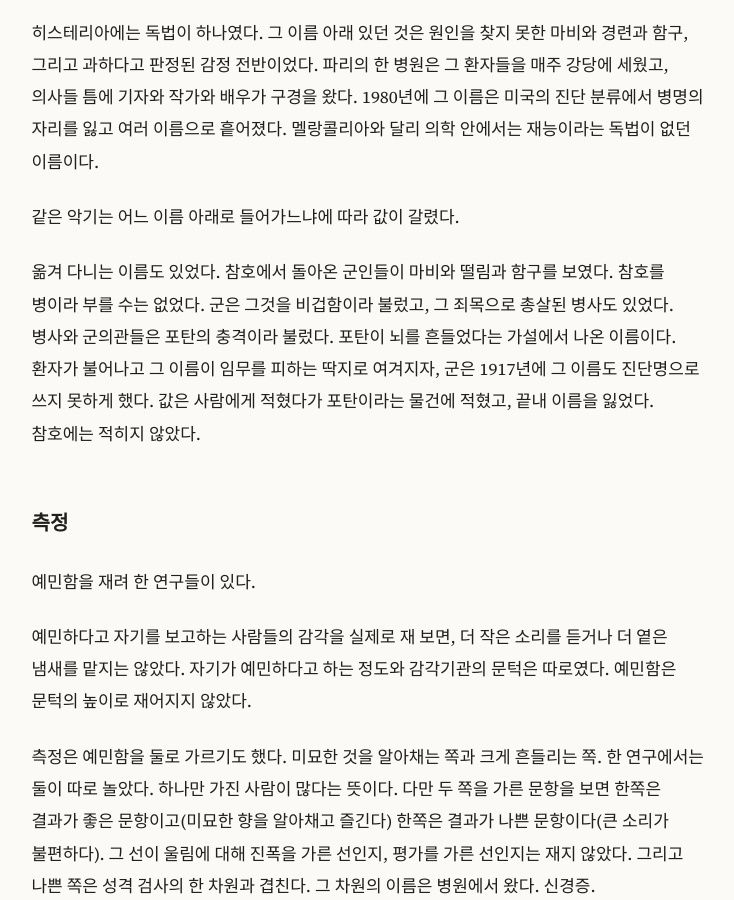
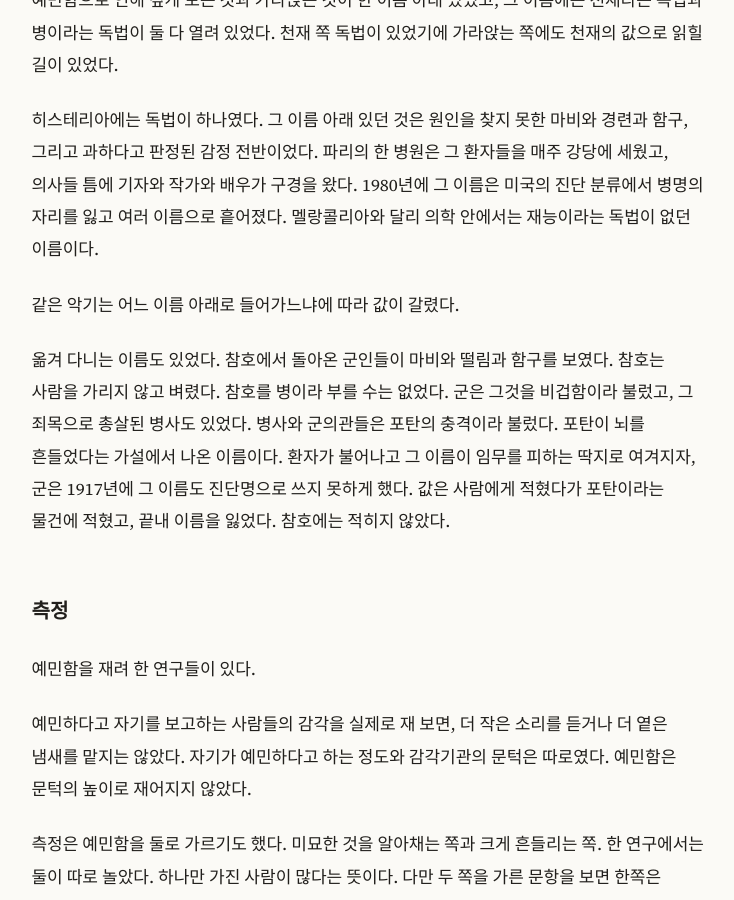
Before and after one commit to nonasking/essays, a Jekyll site: the page built from sensitivity/index.md, in a window 1280 px wide and 900 px high, scrolled down 4229 px. Shown: the whole window, without its empty margins (271-1005 px from the left). Built offline with Jekyll 4.4.1, drawn with Linux system fonts in a browser that asks for light colours; some of the changed text lies outside the part shown.

Commit message:
Sensitivity: add the honed alarm (a burned hand), and the trench that honed without choosing
Co-Authored-By: Claude Fable 5.2 <noreply@anthropic.com>
Claude-Session: https://claude.ai/code/session_01BTGLPEZ887ZkxgECNrYpXC

```diff
--- a/sensitivity/index.md
+++ b/sensitivity/index.md
@@ -22,6 +22,8 @@ description: 손끝만 스쳐도 우는 악기에 대하여. 한 성질에서
 그러니 예민함은 소수의 사양이 아니라 모두의 출발점이다. 예민한 어른은 무언가를 더 가진 사람이 아니라 덜 둔해진 사람이다.
 
 구별이 남는 데는 두 길이 있다. 즐거워서 계속 쓴 구별이 남고, 놓으면 다쳐서 못 놓은 구별이 남는다. 미식의 변별과 경보의 변별이다.
+
+구별이 둔해지지만은 않는다. 벼려지는 길도 있다. 불에 덴 손은 미지근한 것 앞에서도 먼저 물러난다. 덜 둔해진 것이 아니라 다쳐서 벼려진 것이다.
 
 어느 길로 남았든 양상에는 공통점이 있다. 예민함이 저주일지 축복일지, 다른 이들에게 환대받을지 배제될지는 예민함 자체가 아니라 다른 것에 달려 있다.
 
@@ -93,7 +95,7 @@ description: 손끝만 스쳐도 우는 악기에 대하여. 한 성질에서
 
 같은 악기는 어느 이름 아래로 들어가느냐에 따라 값이 갈렸다.
 
-옮겨 다니는 이름도 있었다. 참호에서 돌아온 군인들이 마비와 떨림과 함구를 보였다. 참호를 병이라 부를 수는 없었다. 군은 그것을 비겁함이라 불렀고, 그 죄목으로 총살된 병사도 있었다. 병사와 군의관들은 포탄의 충격이라 불렀다. 포탄이 뇌를 흔들었다는 가설에서 나온 이름이다. 환자가 불어나고 그 이름이 임무를 피하는 딱지로 여겨지자, 군은 1917년에 그 이름도 진단명으로 쓰지 못하게 했다. 값은 사람에게 적혔다가 포탄이라는 물건에 적혔고, 끝내 이름을 잃었다. 참호에는 적히지 않았다.
+옮겨 다니는 이름도 있었다. 참호에서 돌아온 군인들이 마비와 떨림과 함구를 보였다. 참호는 사람을 가리지 않고 벼렸다. 참호를 병이라 부를 수는 없었다. 군은 그것을 비겁함이라 불렀고, 그 죄목으로 총살된 병사도 있었다. 병사와 군의관들은 포탄의 충격이라 불렀다. 포탄이 뇌를 흔들었다는 가설에서 나온 이름이다. 환자가 불어나고 그 이름이 임무를 피하는 딱지로 여겨지자, 군은 1917년에 그 이름도 진단명으로 쓰지 못하게 했다. 값은 사람에게 적혔다가 포탄이라는 물건에 적혔고, 끝내 이름을 잃었다. 참호에는 적히지 않았다.
 
 ## 측정
 
```
